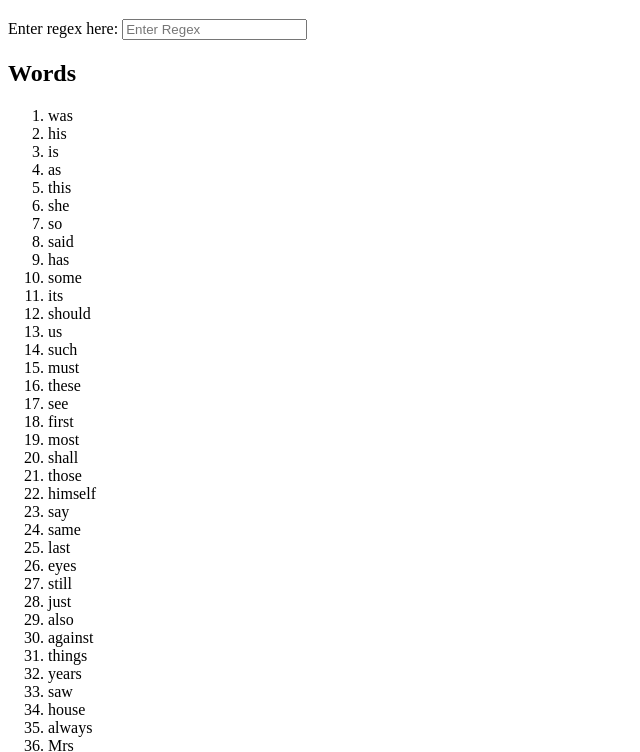
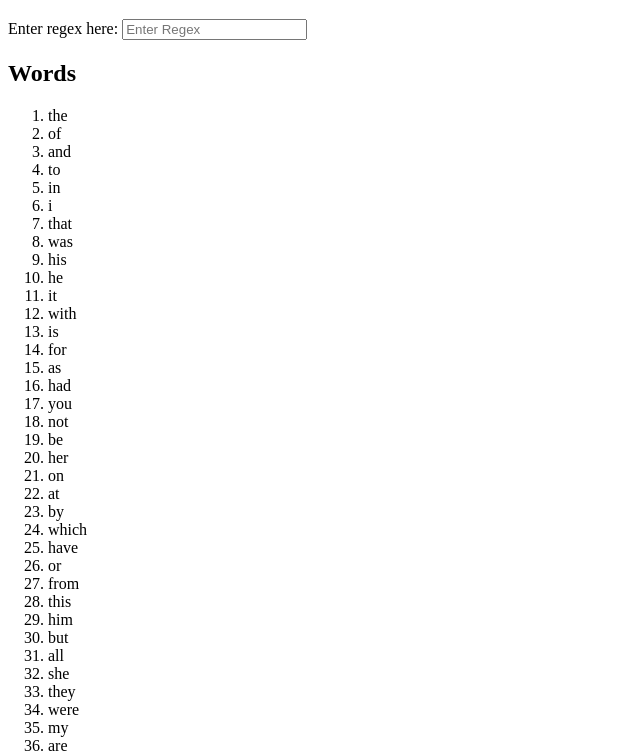
Before and after one commit to mymoomin/regex-dictionary, a Gatsby site: page / in a window 1280 px wide. Shown: the part 61-813 px from the top of the page, without its empty margins (0-640 px from the left). Built offline with nearby package versions, Linux system fonts and the light colour scheme; Gatsby itself is replaced by a stand-in of ours.

Commit message:
Update index.jsx

```diff
--- a/src/pages/index.jsx
+++ b/src/pages/index.jsx
@@ -3,7 +3,7 @@ import words from "../components/words"
 
 
 export default function Home() {
-  const [regex, setRegex] = useState(new RegExp("s"))
+  const [regex, setRegex] = useState(new RegExp(""))
 
   function updateRegex(e) {
     let reg;
```
